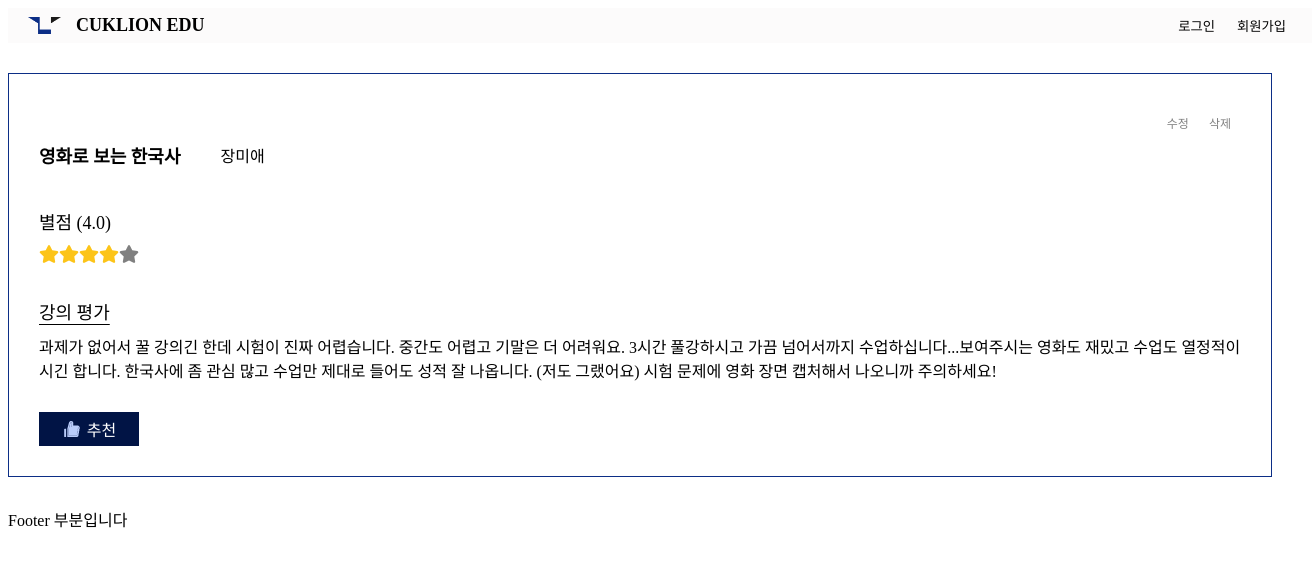
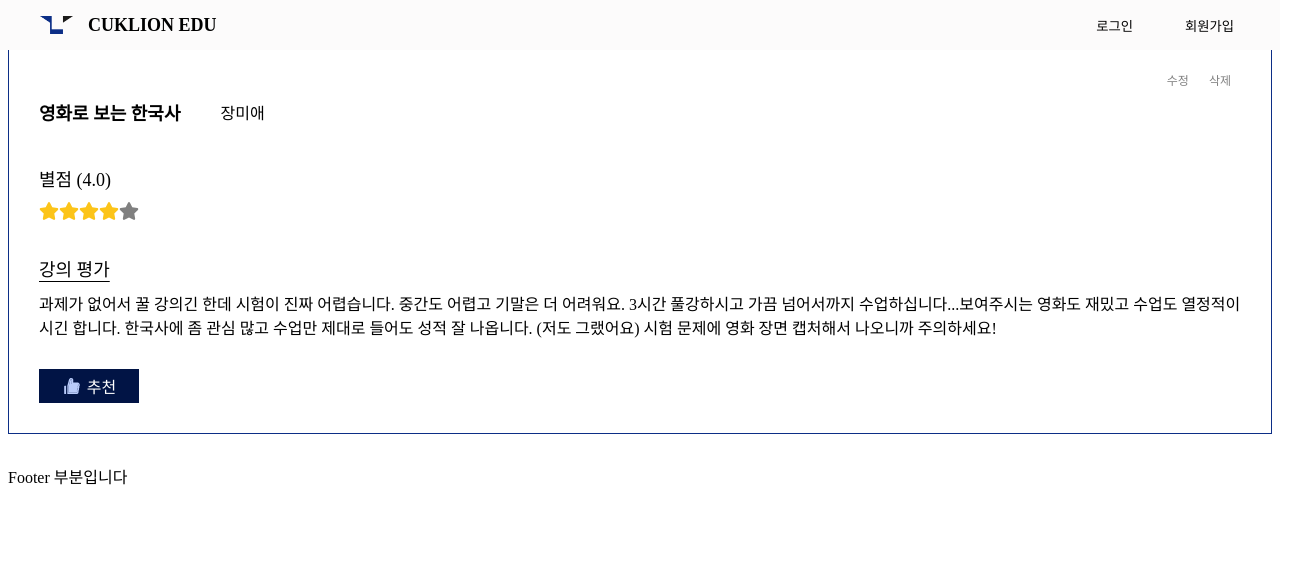
Before and after one commit to CUK-LikeLion-Common/Evaluation-Lecture-team10, a React (Create React App) app: page /1 in a window 1280 px wide. Shown: the top 566 px of the page, 1312 px wide, since content can reach past the window. Built offline with nearby package versions, Linux system fonts and the light colour scheme.

Commit message:
style: header css 수정 #15
- header의 css를 전면 수정했습니다
- button을 nav로 변경했습니다

```diff
--- a/src/shared/Header.jsx
+++ b/src/shared/Header.jsx
@@ -7,27 +7,44 @@ const Header = () => {
 
   return (
     <Wrapper>
+      <Contents>
         <Logo onClick={() => navigate("/")}>
           <LogoImg src={symbol} />
           <LogoTxt>CUKLION EDU</LogoTxt>
         </Logo>
 
-      <ButtonWrapper>
+        <Navigation>
+          <ul>
+            <li>
               <Button onClick={() => navigate("/login")}>로그인</Button>
+            </li>
+            <li>
               <Button onClick={() => navigate("/register")}>회원가입</Button>
-      </ButtonWrapper>
+            </li>
+          </ul>
+        </Navigation>
+      </Contents>
     </Wrapper>
   );
 };
 
 const Wrapper = styled.header`
   background-color: #fcfbfb;
-  //border: 1px solid black;
+  position: fixed;
+  left: 0;
+  top: 0;
   width: 100%;
-  height: 35px;
+  height: 50px;
+`;
+
+const Contents = styled.div`
   display: flex;
+  width: 96%;
+  max-width: 1200px;
+  height: 100%;
+  margin: 0 auto;
   align-items: center;
-  padding: 0 20px;
+  justify-content: space-between;
 `;
 
 const Logo = styled.div`
@@ -50,8 +67,15 @@ const LogoTxt = styled.div`
   font-weight: 600;
 `;
 
-const ButtonWrapper = styled.div`
-  margin-left: auto;
+const Navigation = styled.nav`
+  ul {
+    display: flex;
+    list-style: none;
+
+    li + li {
+      margin-left: 30px;
+    }
+  }
 `;
 
 const Button = styled.button`
```
Lines whose indentation alone changed are shown as unchanged.
